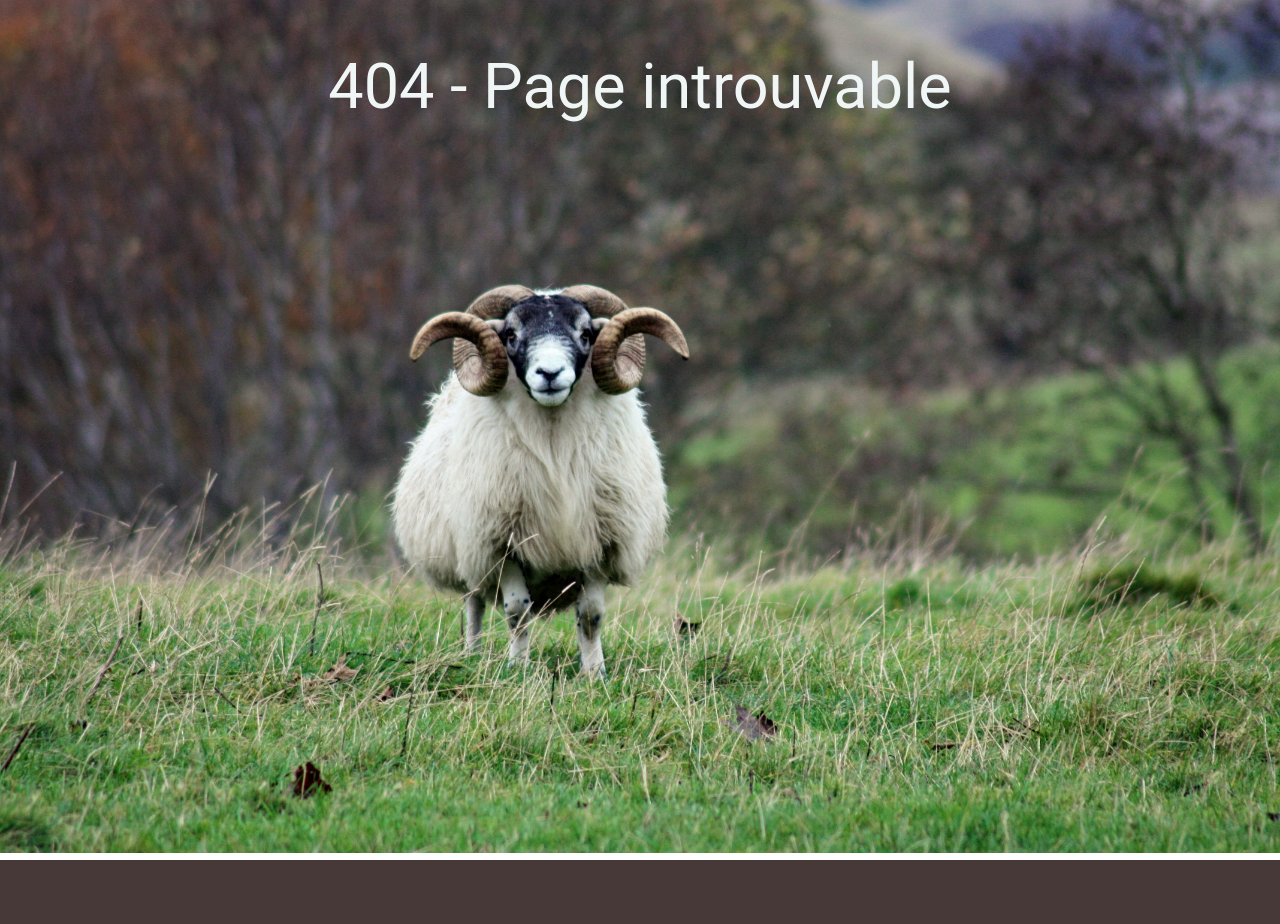
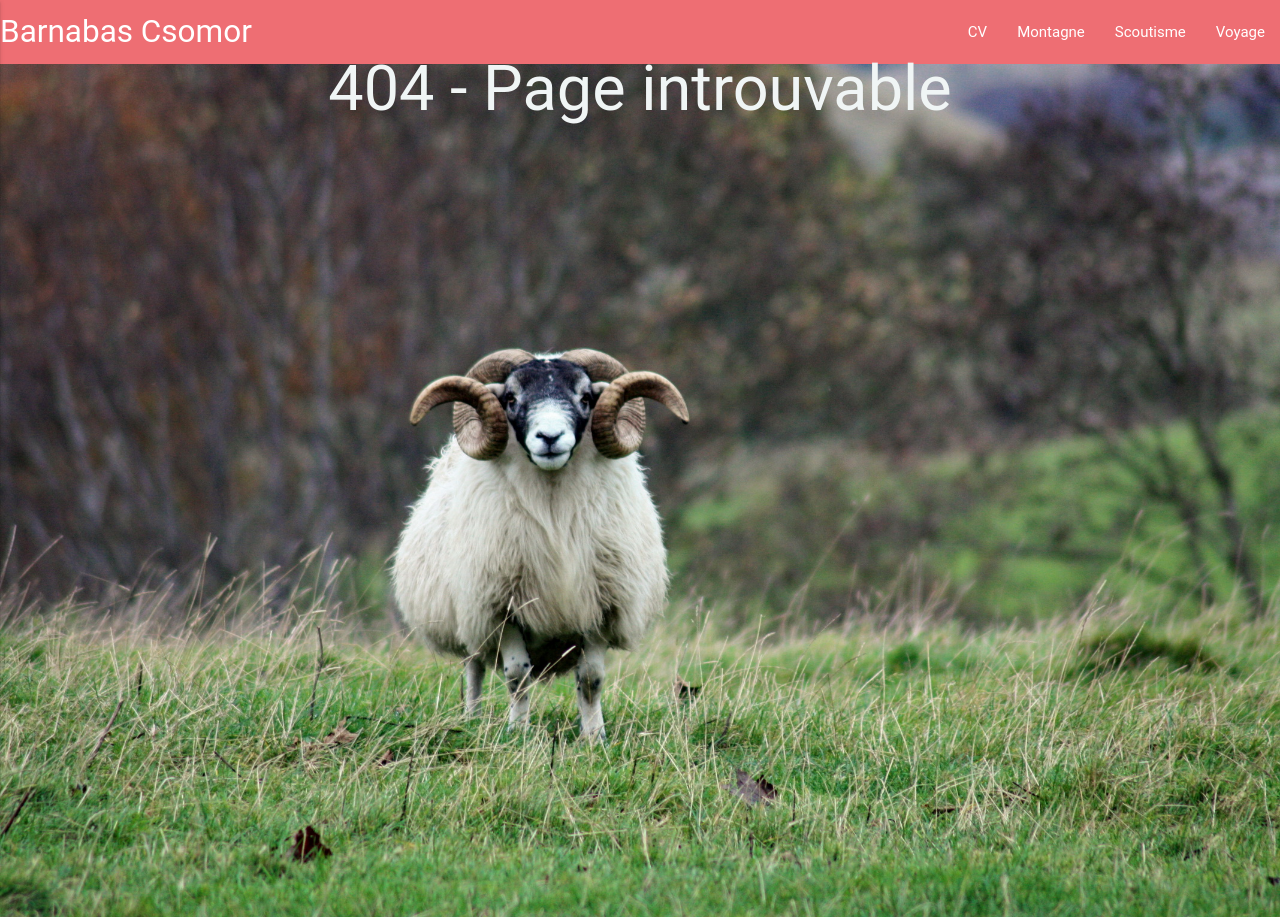
Before and after one commit to csomorb/siteperso, a PHP site: page /cv in a window 1280 px wide. Before the commit the page ends 860 px from the top, so only its background shows below. Run offline with PHP 8.4, Linux system fonts and the light colour scheme; some libraries are stand-ins or nearby versions; some web fonts are replaced.

Commit message:
nav debut

```diff
--- a/css/main.css
+++ b/css/main.css
@@ -1,6 +1,6 @@
 .h404{
     position: fixed;
-    top: 20px;
+    top: 22px;
     left: 0;
     right: 0;
     color: #f0f5f5;
--- a/index.php
+++ b/index.php
@@ -28,7 +28,24 @@ $page = "pages/" . $params . ".php";
     <script src="https://cdnjs.cloudflare.com/ajax/libs/materialize/0.97.7/js/materialize.min.js"></script>
 </head>
 <body>
-
+<nav>
+    <div class="nav-wrapper">
+        <a href="#!" class="brand-logo">Barnabas Csomor</a>
+        <a href="#" data-activates="mobile-demo" class="button-collapse"><i class="material-icons">menu</i></a>
+        <ul class="right hide-on-med-and-down">
+            <li><a href="/cv">CV</a></li>
+            <li><a href="/montagne">Montagne</a></li>
+            <li><a href="/scoutisme">Scoutisme</a></li>
+            <li><a href="/voyage">Voyage</a></li>
+        </ul>
+        <ul class="side-nav" id="mobile-demo">
+            <li><a href="/cv">CV</a></li>
+            <li><a href="/montagne">Montagne</a></li>
+            <li><a href="/scoutisme">Scoutisme</a></li>
+            <li><a href="/voyage">Voyage</a></li>
+        </ul>
+    </div>
+</nav>
 <?php
 if (file_exists($page)) {
     require_once($page);
@@ -37,7 +54,12 @@ else {
     require_once("404.php");
 }
 ?>
+<script>
+    $( document ).ready(function(){
+        $(".button-collapse").sideNav();
+    });
 
+</script>
 
 </body>
 </html>
```
